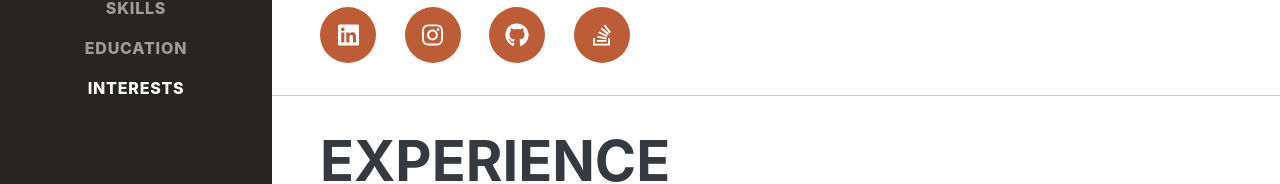
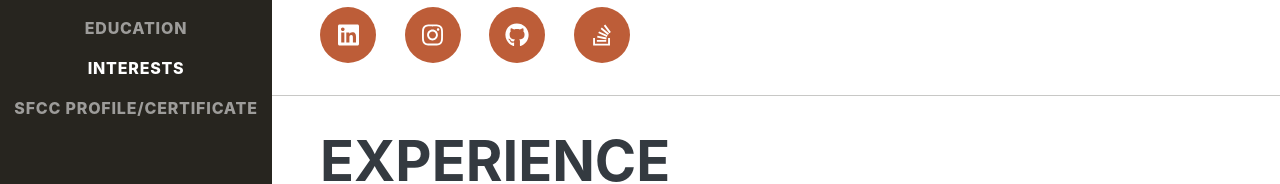
Before and after one commit to naresh699/nareshNegi, a plain HTML site: page index.html in a window 1280 px wide. Shown: the part 503-687 px from the top of the page. Drawn offline with nearby package versions, Linux system fonts and the light colour scheme; a web font is replaced by a local one.

Commit message:
Add files via upload

```diff
--- a/index.html
+++ b/index.html
@@ -31,6 +31,7 @@
                     <li class="nav-item"><a class="nav-link js-scroll-trigger" href="#skills">Skills</a></li>
                     <li class="nav-item"><a class="nav-link js-scroll-trigger" href="#education">Education</a></li>
                     <li class="nav-item"><a class="nav-link js-scroll-trigger" href="#interests">Interests</a></li>
+                    <li class="nav-item"><a class="nav-link" target="_blank" href="https://trailblazer.me/id/nnegi26">SFCC Profile/Certificate</a></li>
                 </ul>
             </div>
 
```
